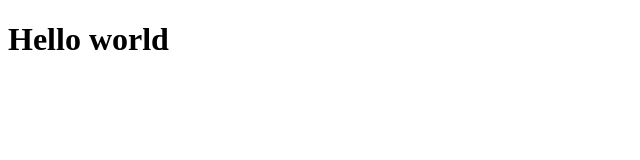
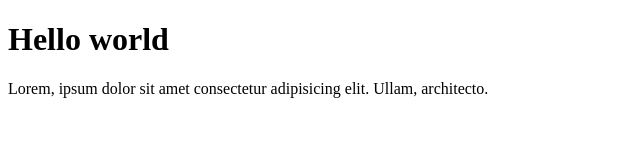
Before and after one commit to ahmad8798/fsd40git, a plain HTML site: page index.html in a window 1280 px wide. Shown: the whole page, without its empty margins (0-640 px from the left). Drawn offline with Linux system fonts and the light colour scheme.

Commit message:
some text written

```diff
--- a/index.html
+++ b/index.html
@@ -7,5 +7,6 @@
 </head>
 <body>
     <h1>Hello world</h1>
+    <p>Lorem, ipsum dolor sit amet consectetur adipisicing elit. Ullam, architecto.</p>
 </body>
 </html>
```
